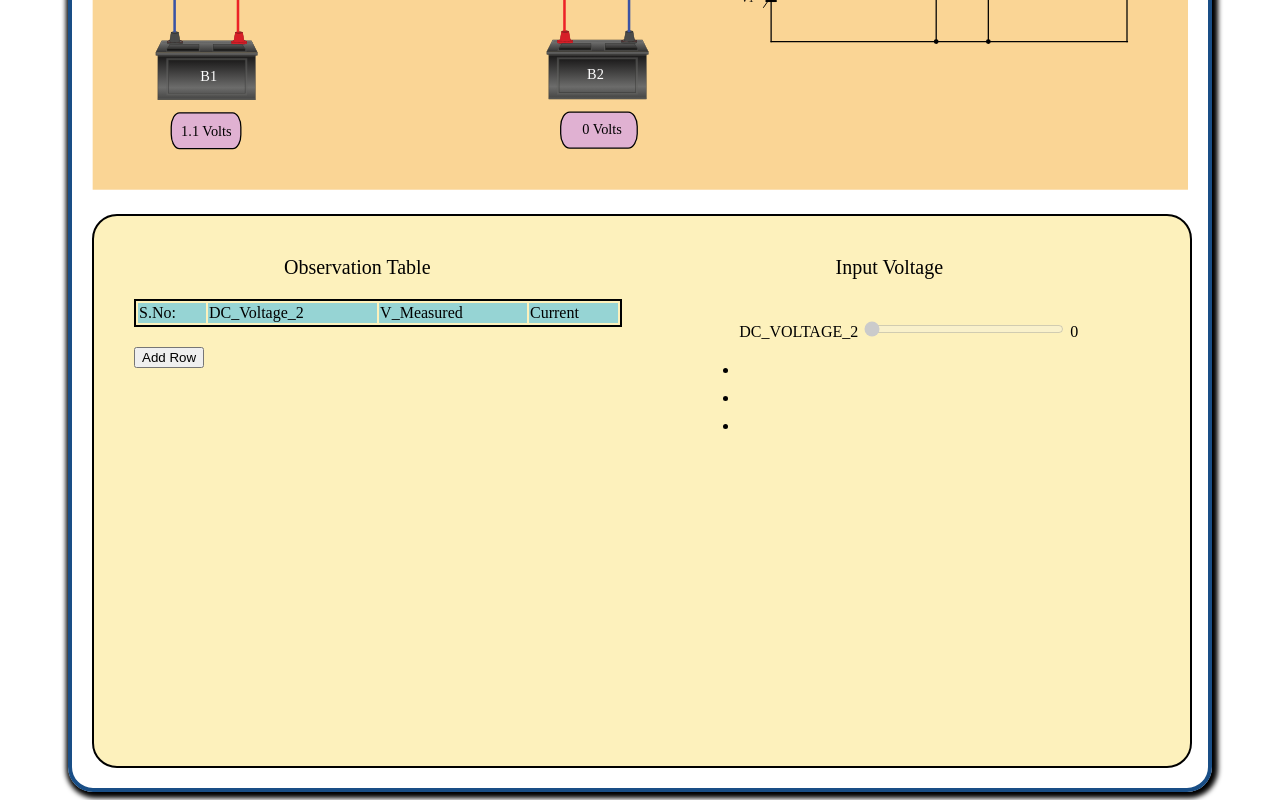
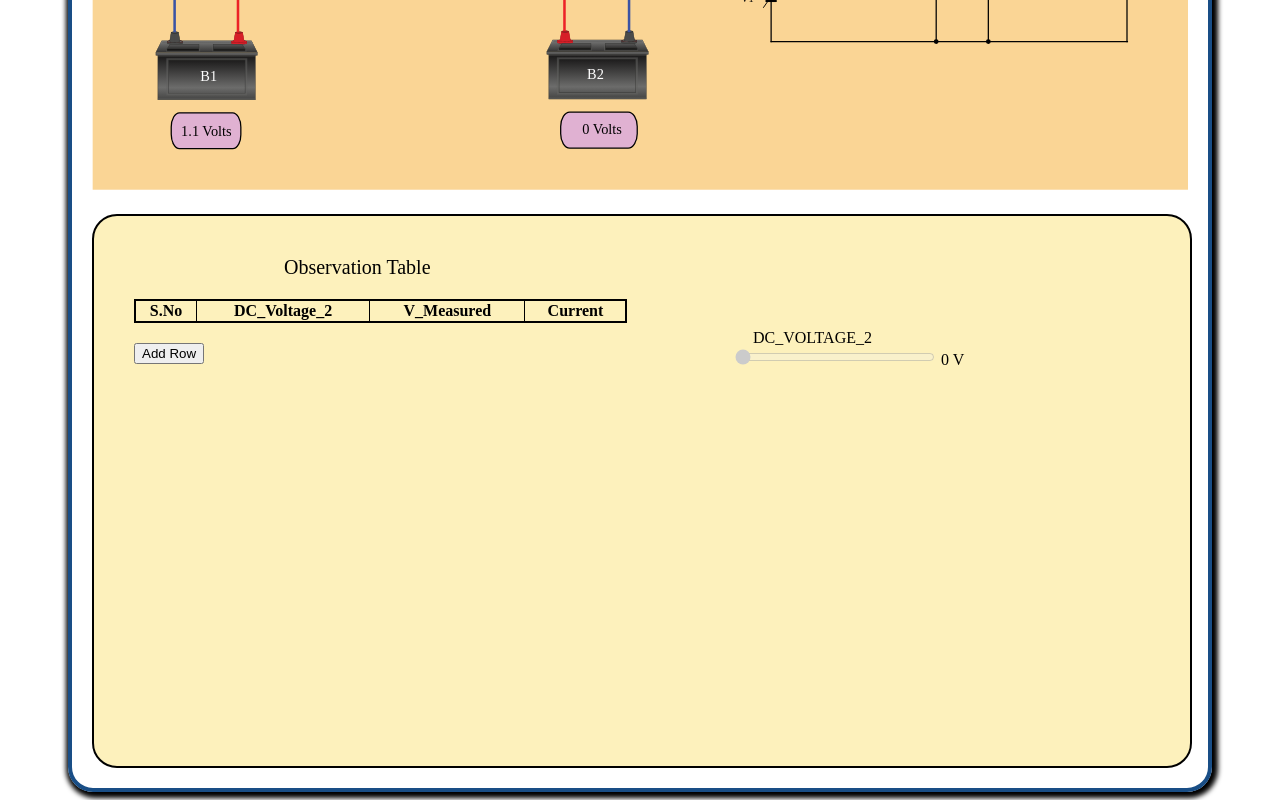
Before and after one commit to virtual-labs/exp-characteristics-scr-iitk, a plain HTML site: page experiment/simulation/index.html in a window 1280 px wide. Shown: the part 620-1420 px from the top of the page. Drawn offline with Linux system fonts and the light colour scheme.

Commit message:
Update index.html

```diff
--- a/experiment/simulation/index.html
+++ b/experiment/simulation/index.html
@@ -4119,8 +4119,12 @@ pwADAP7Lc8WYWrtCAAAAAElFTkSuQmCC" transform="matrix(0.24 0 0 0.24 296.64 225.36)
                             </g>
                         </g>
                     </g>
+                    <!-- <rect x="498.99" y="42.66" class="st21" width="56.04" height="15.95" />
+                    <text transform="matrix(1 0 0 1 520.2069 49.8621)" class="st57 st26 st58">0.0 mA</text> -->
+
                     <rect x="498.99" y="42.66" class="st21" width="56.04" height="15.95" />
-                    <text transform="matrix(1 0 0 1 520.2069 49.8621)" class="st57 st26 st58">0.0 mA</text>
+                    <text id="current_display" transform="matrix(1 0 0 1 520.2069 49.8621)" class="st57 st26 st58" style="font-size:8px;">0.0 mA</text>
+
                 </g>
                 <g>
                     <path class="st46" d="M555.79,65.06c0,2.3-1.89,4.19-4.19,4.19c-2.3,0-4.19-1.89-4.19-4.19c0-2.3,1.89-4.19,4.19-4.19
@@ -4155,8 +4159,12 @@ pwADAP7Lc8WYWrtCAAAAAElFTkSuQmCC" transform="matrix(0.24 0 0 0.24 296.64 225.36)
                 <line class="st113" x1="240.96" y1="149.41" x2="248.53" y2="141.83" />
                 <line class="st113" x1="241.02" y1="90.86" x2="209.91" y2="90.86" />
             </g>
-            <text transform="matrix(1 0 0 1 389.8036 54.0623)" class="st57 st26 st58">0 V</text>
+            <!-- <text transform="matrix(1 0 0 1 389.8036 54.0623)" class="st57 st26 st58">0 V</text>
+            <rect x="72.17" y="431.7" class="st21" width="40.21" height="22.47" /> -->
+
+           <text id="v_measured_display" transform="matrix(1 0 0 1 389.8036 54.0623)" class="st57 st26 st58" style="font-size:8px;">0 V</text>
             <rect x="72.17" y="431.7" class="st21" width="40.21" height="22.47" />
+
             <text transform="matrix(1 0 0 1 85.392 439.7361)" class="st25 st84 st114">B1</text>
             <rect x="378.06" y="429.92" class="st21" width="40.21" height="22.47" />
             <text transform="matrix(1 0 0 1 390.2758 437.9529)" class="st25 st84 st114">B2</text>
@@ -4260,7 +4268,7 @@ pwADAP7Lc8WYWrtCAAAAAElFTkSuQmCC" transform="matrix(0.24 0 0 0.24 296.64 225.36)
             <text transform="matrix(1 0 0 1 253.1087 229.6185)" class="st84 st127">G</text>
         </svg>
 
-        <div class="output">
+        <!-- <div class="output">
             <section class="sectionclass">
                 <div style="margin-top: 40px;">
                     <span id="span1">Observation Table</span><span id="span2"> Input Voltage</span>
@@ -4287,7 +4295,63 @@ pwADAP7Lc8WYWrtCAAAAAElFTkSuQmCC" transform="matrix(0.24 0 0 0.24 296.64 225.36)
                             <li></li>
                             <li></li>
                         </ul>
-                    </div>
+                    </div> -->
+
+                   <div class="output">
+    <section class="sectionclass">
+        <div style="margin-top: 40px;">
+            <span id="span1">Observation Table</span>
+            <!-- <span id="span2" style="margin-left: 40px;">Input Voltage</span> -->
+        </div>
+
+        <div id="flexing" style="display: flex; gap: 40px;">
+            <!-- Table Section -->
+            <div>
+                <table id="tab1" style="margin-top: 20px; border-collapse: collapse;" border="1">
+                    <tr>
+                        <th>S.No</th>
+                        <th>DC_Voltage_2</th>
+                        <th>V_Measured</th>
+                        <th>Current</th>
+                    </tr>
+                </table>
+                <button onclick="addRow()" style="margin-top: 20px; margin-left: 40px;">Add Row</button>
+            </div>
+
+            <!-- Input Section -->
+            <div id="inputsec">
+                <div style="margin-top: 10px;">
+                    <label for="voltage_2" style="margin-left: 20px;">DC_VOLTAGE_2</label><br />
+                    <input type="range" min="0.0" max="30.0" step="0.1" value="0.0"
+                        class="slider" id="voltage_2" oninput="getVoltage(this.id)">
+                    <span id="voltage-2-display">0 V</span>
+                </div>
+
+                <!-- <div style="margin-top: 20px; margin-left: 20px;">
+                    <strong>V_Measured:</strong> <span id="v_measured_display">0 V</span><br />
+                    <strong>Current:</strong> <span id="current_display">0 mA</span>
+                </div> -->
+            </div>
+        </div>
+    </section>
+</div>
+
+                <!-- New Inputs -->
+                <!-- <div style="margin-top: 20px;">
+                    <label for="V_measured_input" style="display:block; margin-top:10px;">V_Measured:</label>
+                    <input type="number" id="V_measured_input" step="0.1" placeholder="e.g. 12.3">
+                </div>
+
+                <div style="margin-top: 10px;">
+                    <label for="current_input" style="display:block; margin-top:10px;">Current:</label>
+                    <input type="number" id="current_input" step="0.01" placeholder="e.g. 0.45">
+                </div> -->
+            </div>
+        </div>
+    </section>
+</div>
+
+
             </section>
         </div>
     </div>
```
